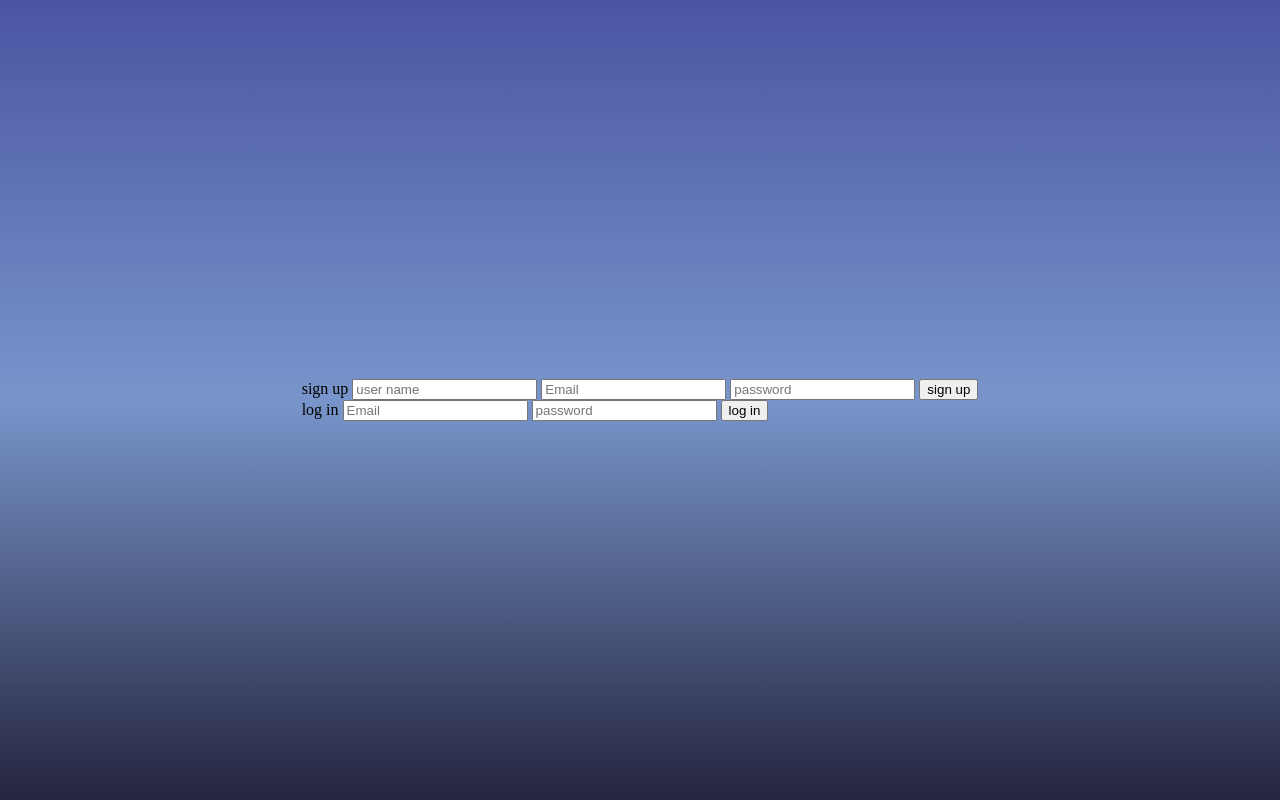
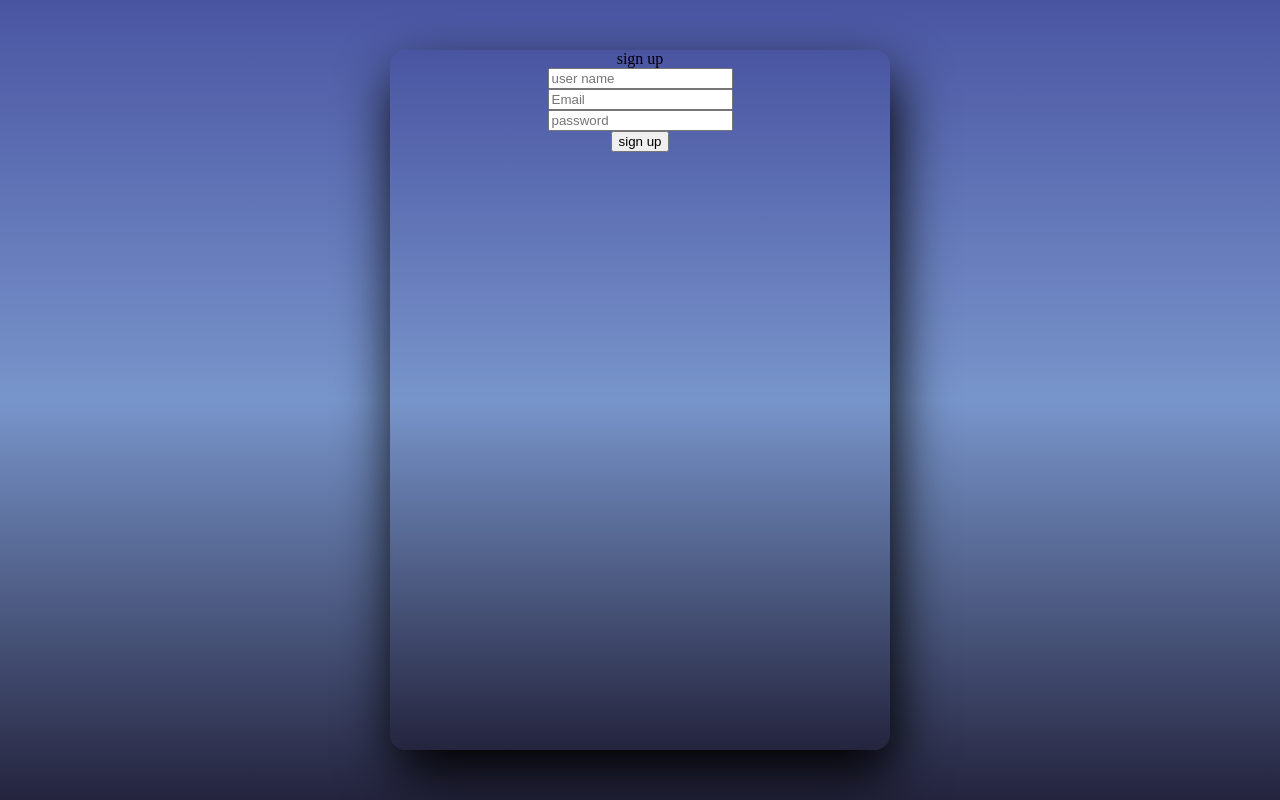
Before and after one commit to erfanmirjalili/azproject, a plain HTML site: page index.html in a window 1280 px wide. Drawn offline with Linux system fonts and the light colour scheme.

Commit message:
hide login form

```diff
--- a/style.css
+++ b/style.css
@@ -10,3 +10,25 @@ body{
 #check{
     display: none;
 }
+.main{
+    background: linear-gradient(#4a55a2, #7895cb, #24243e) ;
+    margin: 0;
+    padding: 0;
+    height: 100vh;
+
+    width: 500px;
+    box-shadow: 5px 25px 55px;
+    height: 700px;
+    border-radius: 16px;
+    overflow: hidden;
+}
+form{
+    display: flex;
+    flex-direction: column;
+    justify-content: center;
+    align-items: center;
+}
+.signup{
+    width: 100%;
+    height: 100%;
+}
```
